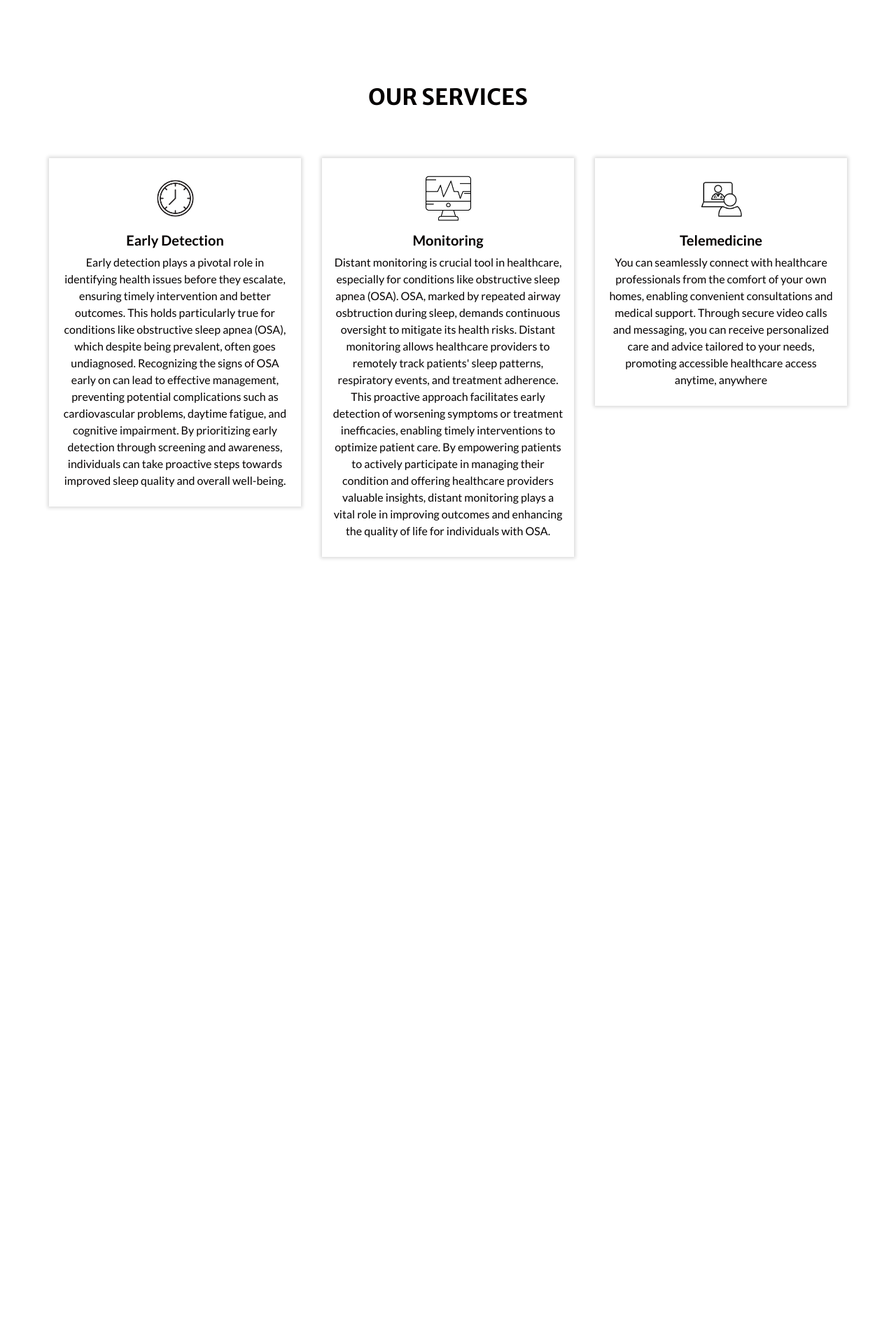
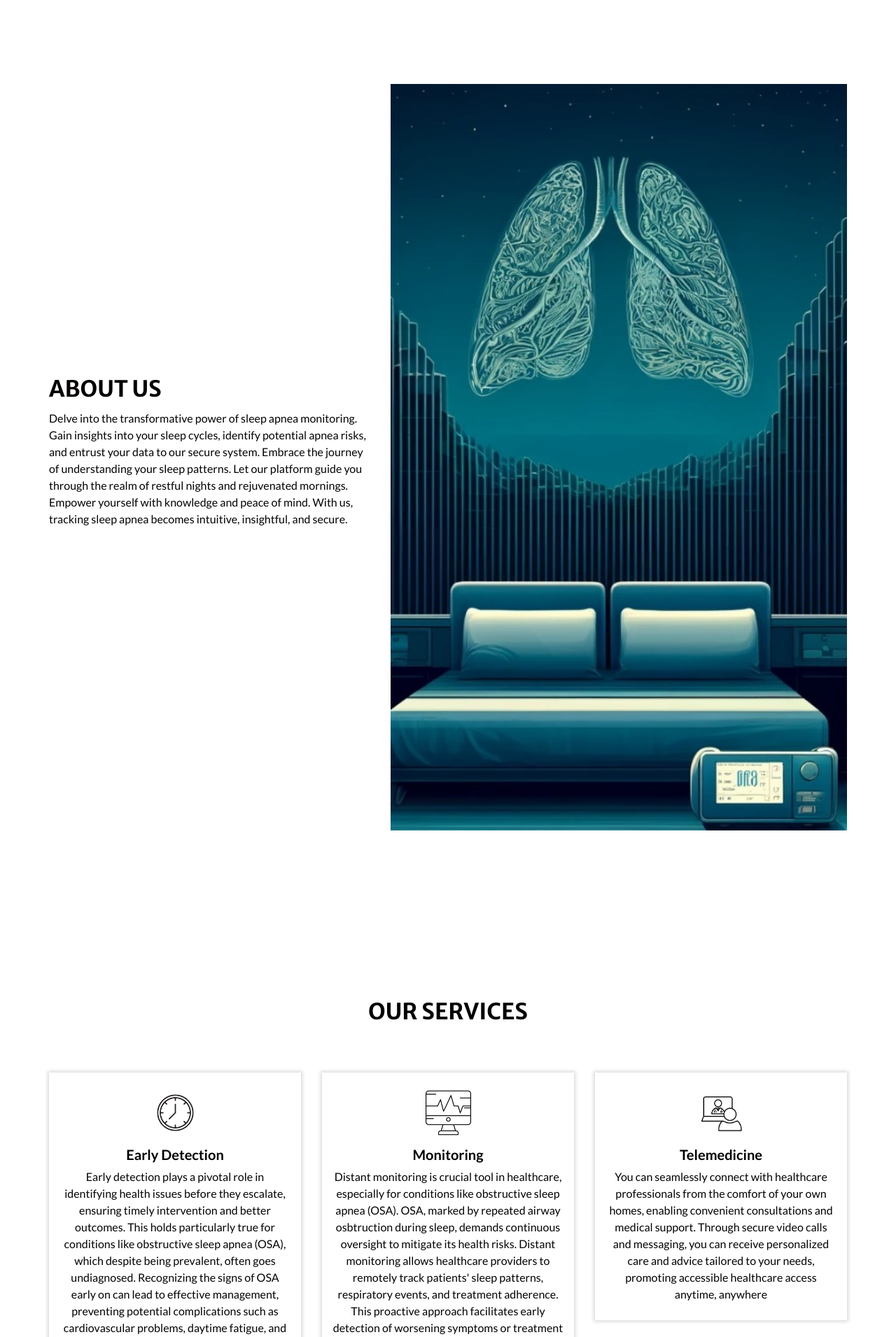
Before and after one commit to nurqas/sleeptight_git, a PHP site: page /predict/about.php in a window 1280 px wide. Shown: the part 44-1955 px from the top of the page at 70% size. Before the commit the page ends 843 px from the top, so only its background shows below. Run offline with PHP 8.4, Linux system fonts and the light colour scheme; some web fonts are replaced.

Commit message:
added about us and contact us section

```diff
--- a/about.php
+++ b/about.php
@@ -58,6 +58,35 @@
     <!-- end header section -->
   </div>
 
+  <section class="about_section layout_padding">
+    <div class="container">
+      <div class="row">
+        <div class="col-lg-5 col-md-6">
+          <div class="detail-box">
+            <h2>
+              About us
+            </h2>
+            <p>
+              Delve into the transformative power of sleep apnea monitoring. Gain insights into your sleep cycles, identify potential apnea risks, and entrust your data to our secure system.
+
+Embrace the journey of understanding your sleep patterns. Let our platform guide you through the realm of restful nights and rejuvenated mornings.
+
+Empower yourself with knowledge and peace of mind. With us, tracking sleep apnea becomes intuitive, insightful, and secure.
+            </p>
+
+          </div>
+        </div>
+        <div class="col-lg-7 col-md-6">
+          <div class="img-box">
+            <img src="images/about-img.jpg" alt="">
+          </div>
+        </div>
+      </div>
+    </div>
+  </section>
+
+  <!-- end about section -->
+
   <!-- service section -->
 
   <section class="service_section layout_padding">
@@ -117,6 +146,63 @@
     </div>
   </section>
 
+  <!-- info section -->
+<section class="info_section ">
+  <div class="container">
+    <h4>
+      Get In Touch
+    </h4>
+    <div class="row">
+      <div class="col-lg-10 mx-auto">
+        <div class="info_items">
+          <div class="row">
+            <div class="col-md-4">
+              <a href="">
+                <div class="item ">
+                  <div class="img-box ">
+                    <i class="fa fa-map-marker" aria-hidden="true"></i>
+                  </div>
+                  <p>
+                    Pfarrkirchen
+                  </p>
+                </div>
+              </a>
+            </div>
+            <div class="col-md-4">
+              <a href="">
+                <div class="item ">
+                  <div class="img-box ">
+                    <i class="fa fa-phone" aria-hidden="true"></i>
+                  </div>
+                  <p>
+                    +49 1234567890
+                  </p>
+                </div>
+              </a>
+            </div>
+            <div class="col-md-4">
+              <a href="">
+                <div class="item ">
+                  <div class="img-box">
+                    <i class="fa fa-envelope" aria-hidden="true"></i>
+                  </div>
+                  <p>
+                    sleeptight@gmail.com
+                  </p>
+                </div>
+              </a>
+            </div>
+          </div>
+        </div>
+      </div>
+    </div>
+  </div>
+</section>
+
+
+
+<!-- end info_section -->
+
 
 
 </body>
```
